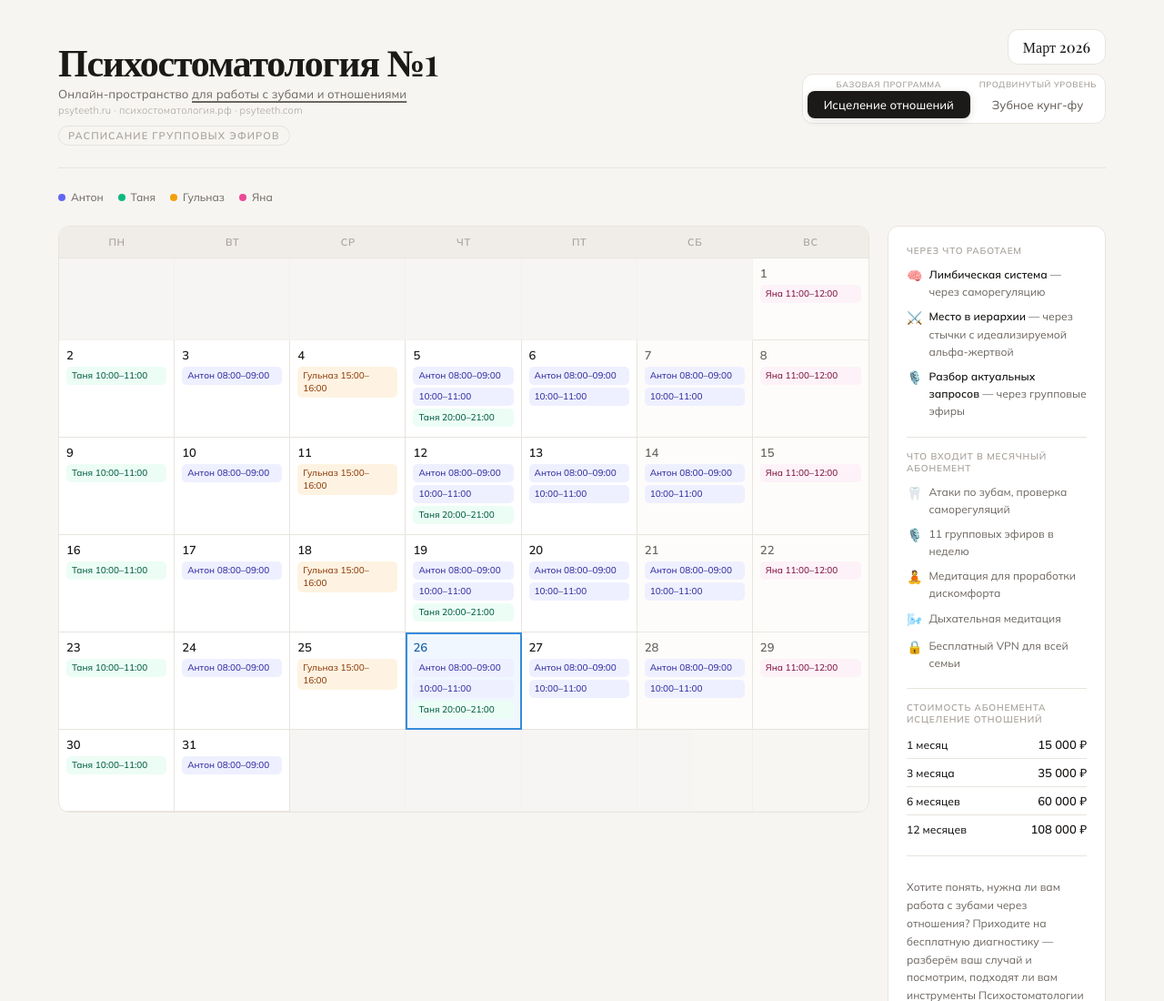
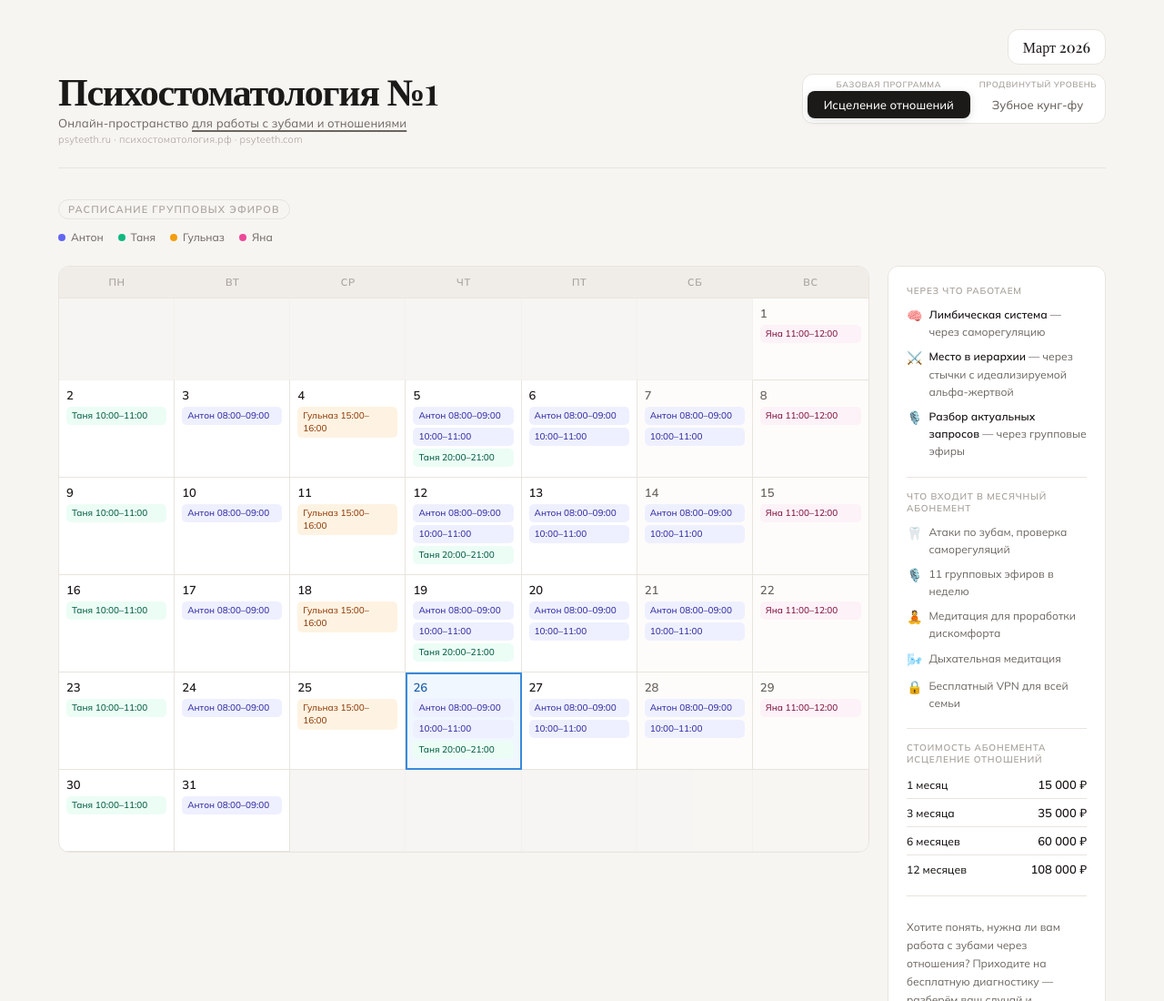
Before and after one commit to psyteeth/schedule, a plain HTML site: page index.html in a window 1280 px wide. Shown: the top 1100 px of the page at 91% size. Drawn offline with nearby package versions, Linux system fonts and the light colour scheme; a web font is replaced by a local one.

Commit message:
Update index.html

```diff
--- a/index.html
+++ b/index.html
@@ -134,7 +134,6 @@ body{font-family:'Mulish',sans-serif;background:var(--bg);color:var(--text);min-
     <div class="school-name">Психостоматология №1</div>
     <div class="school-sub">Онлайн-пространство <span style="text-decoration:underline;text-underline-offset:3px;text-decoration-thickness:1.5px;">для работы с зубами и отношениями</span></div>
     <div class="school-sub-small">psyteeth.ru · психостоматология.рф · psyteeth.com</div>
-    <div class="school-tag">Расписание групповых эфиров</div>
   </div>
   <div class="header-right">
     <div class="month-nav">
@@ -152,6 +151,7 @@ body{font-family:'Mulish',sans-serif;background:var(--bg);color:var(--text);min-
     </div>
   </div>
 </div>
+<div class="school-tag" style="margin-bottom:0.75rem;">Расписание групповых эфиров</div>
 <div class="legend" id="legend"></div>
 <div class="layout">
   <div class="cal-wrap"><div class="cal" id="cal"></div></div>
```
